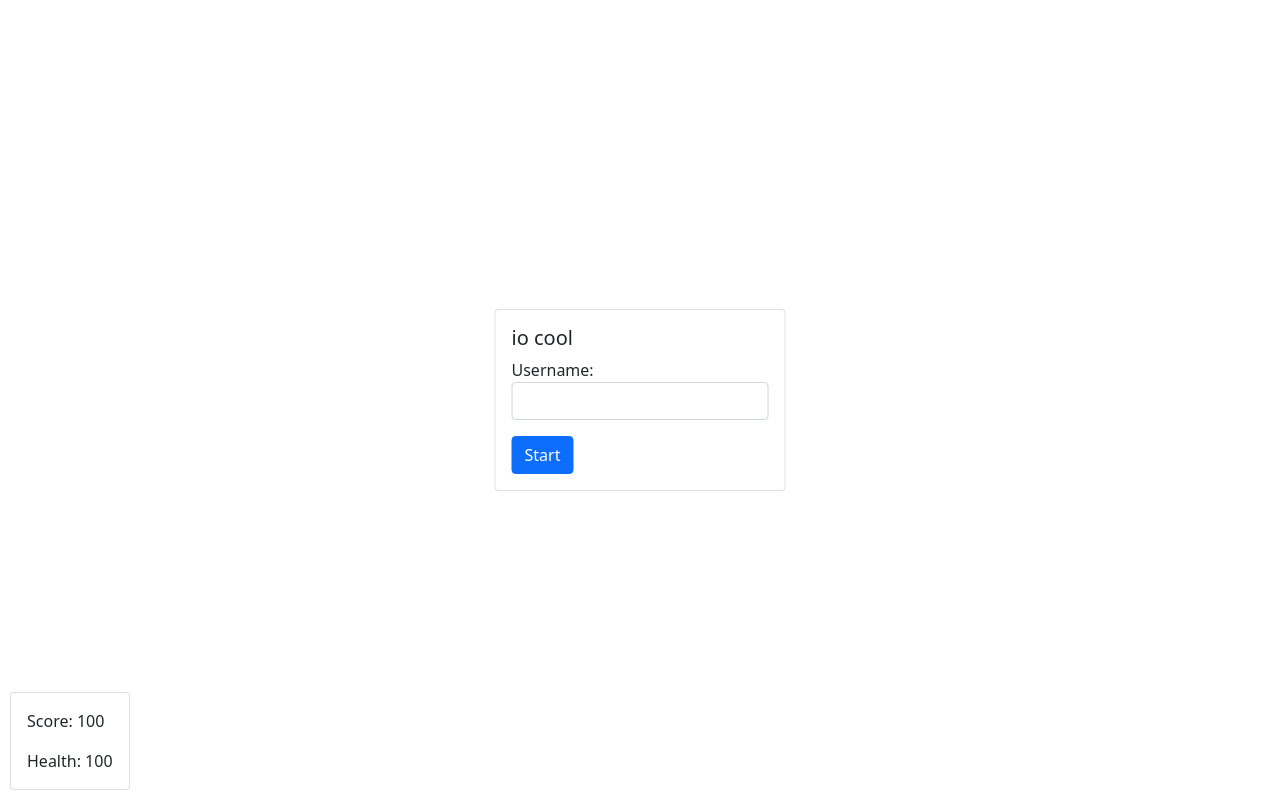
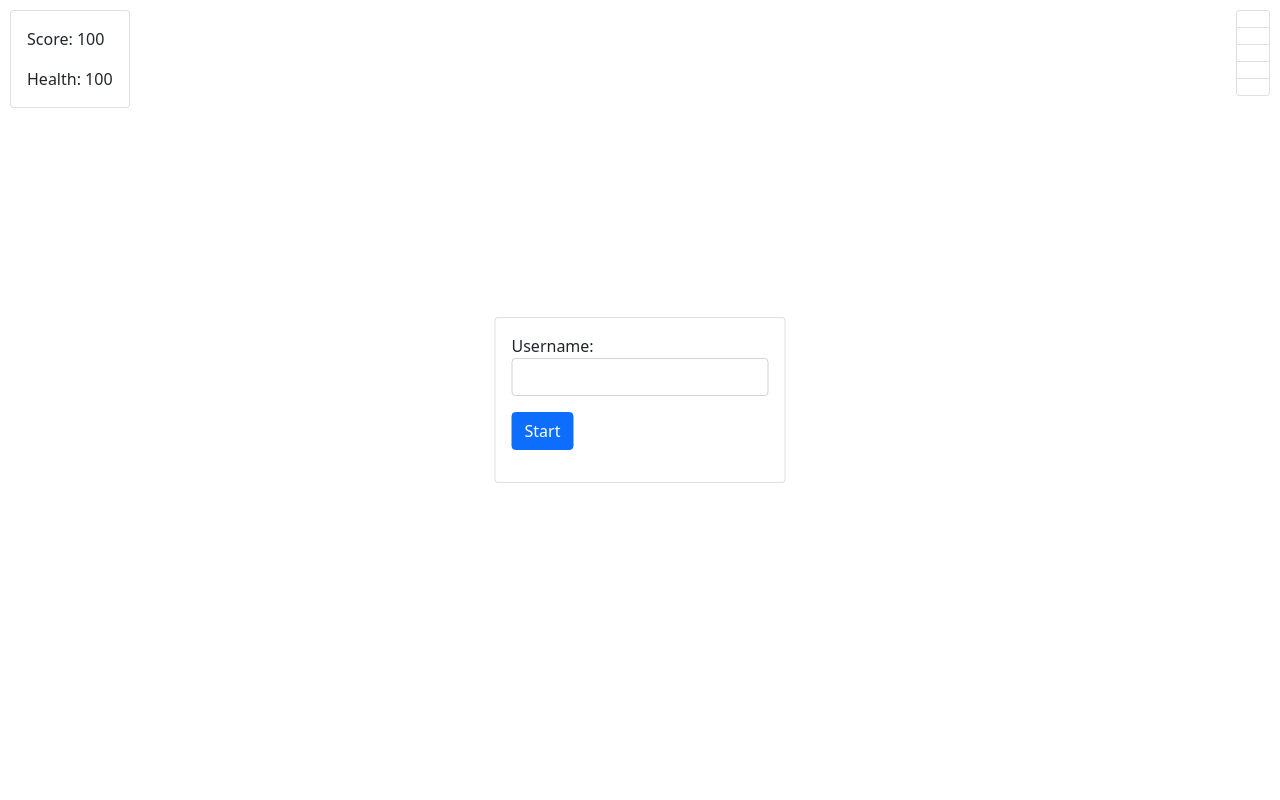
Before and after one commit to h4ctar/car-game, a website built with webpack: page static/index.html in a window 1280 px wide. Built offline with nearby package versions, Linux system fonts and the light colour scheme.

Commit message:
form submit

```diff
--- a/src/client.js
+++ b/src/client.js
@@ -17,17 +17,17 @@ socket.on('disconnect', () => {
 });
 
 let pingTime;
-let latency;
 setInterval(() => {
   pingTime = Date.now();
   socket.emit('ping');
 }, 1000);
-socket.on('pong', () => { latency = Date.now() - pingTime; });
+socket.on('pong', () => console.info(`latency: ${Date.now() - pingTime}`));
 
-document.getElementById('start-button').addEventListener('click', () => {
+document.getElementById('start-form').addEventListener('submit', (event) => {
   console.info('Starting');
   const username = document.getElementById('username-text-input').value;
   socket.emit('start', { username });
+  event.preventDefault();
 });
 
 const keys = new Array(256).fill(false);
@@ -62,11 +62,11 @@ socket.on('update', (event) => {
     if (car.id === myId) {
       myCar = car;
       document.getElementById('start-card').style.display = 'none';
-      document.getElementById('health-card').style.display = 'block';
+      document.getElementById('info-card').style.display = 'block';
     }
   }
 
-  car.deserialize(event);
+  car.deserialize(event, simStep);
 
   if (car.id === myId) {
     document.getElementById('score-span').textContent = car.score;
@@ -85,7 +85,7 @@ socket.on('delete', (id) => {
   if (id === myCar?.id) {
     myCar = undefined;
     document.getElementById('start-card').style.display = 'block';
-    document.getElementById('health-card').style.display = 'none';
+    document.getElementById('info-card').style.display = 'none';
   }
 });
 
@@ -189,9 +189,6 @@ const draw = () => {
 
     cars.forEach((car) => car.draw(context));
     context.restore();
-
-    context.fillStyle = 'white';
-    context.fillText(`Step: ${simStep}, Latency: ${latency}`, 10, 15);
   }
 
   window.requestAnimationFrame(draw);
--- a/src/server.js
+++ b/src/server.js
@@ -38,7 +38,7 @@ ioServer.on('connection', (socket) => {
   socket.emit('start', simStep);
 
   socket.on('start', (event) => {
-    console.info(`Starting ${event.username}`);
+    console.info(`Client starting ${event.username}`);
     car = new Car(id, event.username);
     car.position = [200, 200];
     cars.push(car);
--- a/static/index.css
+++ b/static/index.css
@@ -14,9 +14,16 @@ body {
   transform: translate(-50%, -50%);
 }
 
-#health-card {
+#info-card {
   z-index: 2;
   position: absolute;
+  top: 10px;
   left: 10px;
-  bottom: 10px;
 }
+
+#scoreboard-card {
+  z-index: 2;
+  position: absolute;
+  top: 10px;
+  right: 10px;
+}
--- a/static/index.html
+++ b/static/index.html
@@ -24,22 +24,33 @@
   <canvas id="canvas"></canvas>
   <div id="start-card" class="card">
     <div class="card-body">
-      <h5 class="card-title">io cool</h5>
-      <div class="mb-3">
-        <label for="username-text-input">Username:</label>
-        <input id="username-text-input" type="text" class="form-control" name="username-text-input">
-      </div>
-      <a id="start-button" class="btn btn-primary">Start</a>
+      <form id="start-form">
+        <div class="mb-3">
+          <label for="username-text-input">Username:</label>
+          <input id="username-text-input" type="text" class="form-control" name="username-text-input">
+        </div>
+        <button type="submit" class="btn btn-primary">Start</button>
+      </form>
     </div>
   </div>
 
-  <div id="health-card" class="card">
+  <div id="info-card" class="card">
     <div class="card-body">
       <p class="card-text">Score: <span id="score-span">100</span></p>
       <p class="card-text">Health: <span id="health-span">100</span></p>
     </div>
   </div>
 
+  <div id="scoreboard-card" class="card">
+    <ul class="list-group list-group-flush">
+      <li id="scoreboard-li-1" class="list-group-item"></li>
+      <li id="scoreboard-li-2" class="list-group-item"></li>
+      <li id="scoreboard-li-3" class="list-group-item"></li>
+      <li id="scoreboard-li-4" class="list-group-item"></li>
+      <li id="scoreboard-li-5" class="list-group-item"></li>
+    </ul>
+  </div>
+
   <script src="main.js" type="module"></script>
 </body>
 
```
